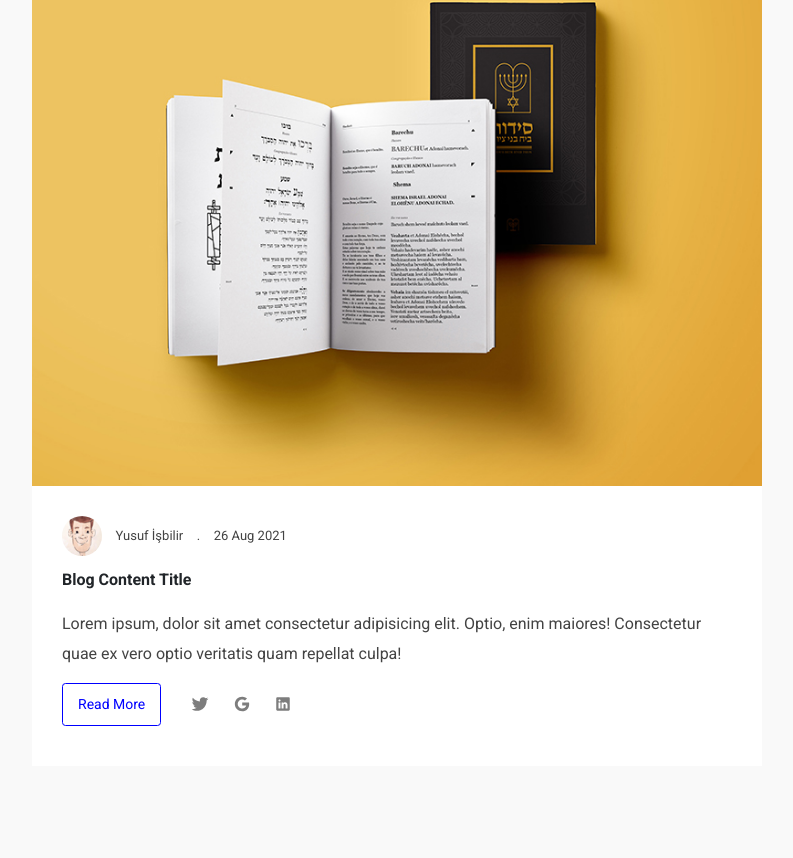
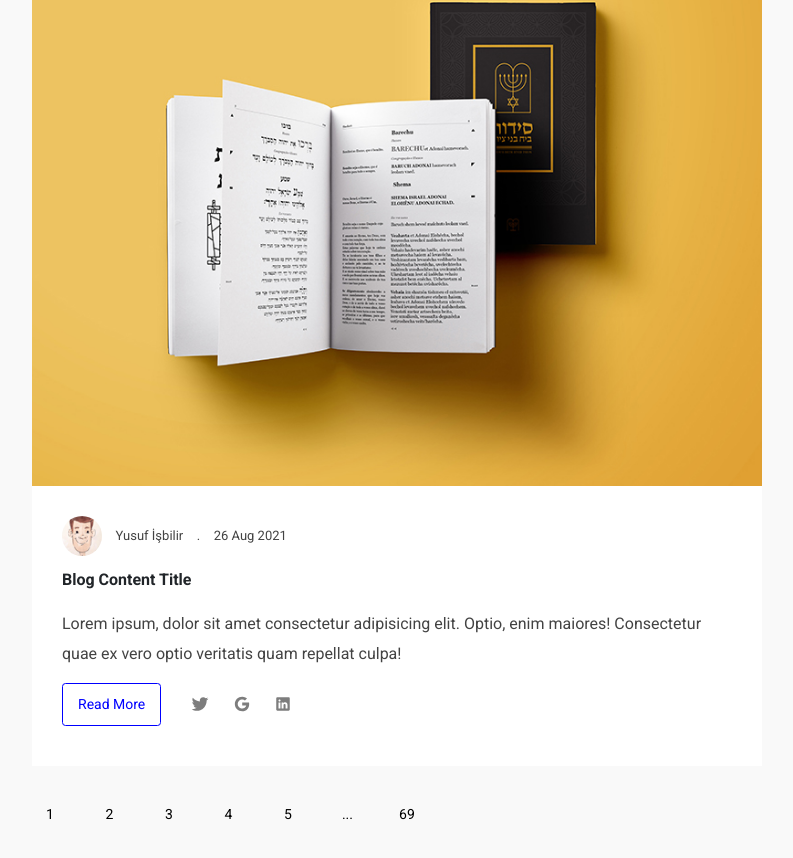
Before and after one commit to yusufisbilir/Re-Blog, a plain HTML site: page docs/index.html in a window 1280 px wide. Shown: the part 3086-3944 px from the top of the page, without its empty margins (53-846 px from the left). Drawn offline with nearby package versions, Linux system fonts and the light colour scheme.

Commit message:
pagination part done

```diff
--- a/docs/css/main.css
+++ b/docs/css/main.css
@@ -185,3 +185,25 @@ nav.header-menu ul li a:hover{
     padding: 10px 15px;
 }
 /* blog end */
+
+
+/* pagination  start*/
+.pagination ul li{
+    display: inline-block;
+    margin-right: 20px;
+}
+.pagination ul li a{
+    color: #000;
+    display: block;
+    width: 36px;
+    height: 36px;
+    transition: .3s all ease;
+    border-radius: 4px;
+    text-align: center;
+    line-height: 36px;
+}
+.pagination ul li a:hover{
+    background-color: #0000ff;
+    color: #fff;
+}
+/* pagination  end*/
--- a/docs/index.html
+++ b/docs/index.html
@@ -197,6 +197,20 @@
                             </ul>
                         </div>
                     </div>
+
+                    <!-- pagination start -->
+                    <div class="pagination">
+                        <ul>
+                            <li><a href="#">1</a></li>
+                            <li><a href="#">2</a></li>
+                            <li><a href="#">3</a></li>
+                            <li><a href="#">4</a></li>
+                            <li><a href="#">5</a></li>
+                            <li><a href="#">...</a></li>
+                            <li><a href="#">69</a></li>
+                        </ul>
+                    </div>
+                    <!-- pagination end -->
                 </div>
 
 
```
